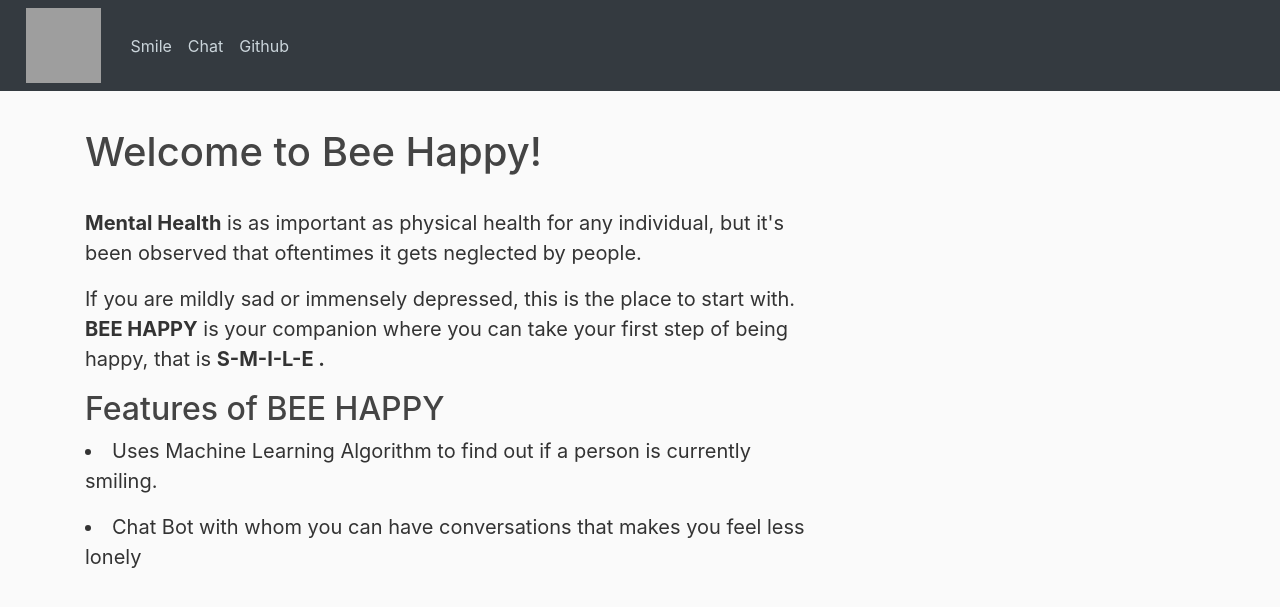
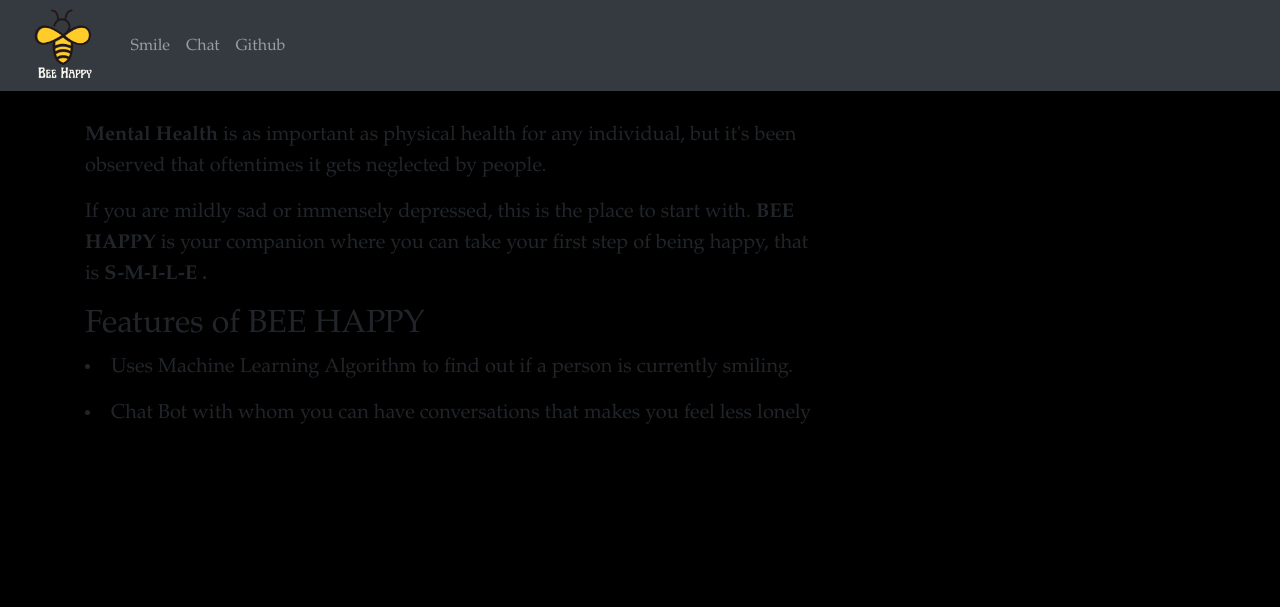
Before and after one commit to mdarshad1000/BeeHappy-Microsoft-Engage-22, a Flask app: template templates/home.html in a window 1280 px wide. Shown: the top 607 px of the page. Run offline with Flask 2, Linux system fonts and the light colour scheme; the template is opened without the code that fills it, so the values that code supplies are empty; some libraries are stand-ins or nearby versions; grey boxes are pictures that could not be loaded.

Commit message:
custom css added

```diff
--- a/static/main.css
+++ b/static/main.css
@@ -1,98 +1,37 @@
-body {
-  background: #fafafa;
-  color: #333333;
-  margin-top: 5rem;
+body
+{
+font-family: Garamond;
+background-color: black;
 }
-
-h1, h2, h3, h4, h5, h6 {
-  color: #444444;
+h1
+{
+color: black;
+margin-bottom: 0;
+margin-top: 0;
+text-align: center;
+font-size: 40px;
 }
-
-.bg-steel {
-  background-color: #5f788a;
+h3
+{
+color: black;
+font-size: 20px;
+margin-top: 3px;
+text-align: center;
 }
-
-.site-header .navbar-nav .nav-link {
-  color: #cbd5db;
-}
-
-.site-header .navbar-nav .nav-link:hover {
-  color: #ffffff;
-}
-
-.site-header .navbar-nav .nav-link.active {
-  font-weight: 500;
-}
-
-.content-section {
-  background: #ffffff;
-  padding: 10px 20px;
-  border: 1px solid #dddddd;
-  border-radius: 3px;
-  margin-bottom: 20px;
-}
-
-.article-title {
-  color: #444444;
-}
-
-a.article-title:hover {
-  color: #428bca;
-  text-decoration: none;
-}
-
-.article-content {
-  white-space: pre-line;
-}
-
-.article-img {
-  height: 65px;
-  width: 65px;
-  margin-right: 16px;
-}
-
-.article-metadata {
-  padding-bottom: 1px;
-  margin-bottom: 4px;
-  border-bottom: 1px solid #e3e3e3
-}
-
-.article-metadata a:hover {
-  color: #333;
-  text-decoration: none;
-}
-
-.article-svg {
-  width: 25px;
-  height: 25px;
-  vertical-align: middle;
-}
-
-.account-img {
-  height: 125px;
-  width: 125px;
-  margin-right: 20px;
-  margin-bottom: 16px;
-}
-
-.account-heading {
-  font-size: 2.5rem;
-}
-
-#chatbox {
+#chatbox
+{
+background-color: black;
 margin-left: auto;
 margin-right: auto;
 width: 40%;
 margin-top: 60px;
 }
-
 #userInput {
 margin-left: auto;
 margin-right: auto;
 width: 40%;
 margin-top: 60px;
 }
-
 #textInput {
 width: 87%;
 border: none;
@@ -100,13 +39,11 @@ a.article-title:hover {
 font-family: monospace;
 font-size: 17px;
 }
-
 #buttonInput {
 padding: 3px;
 font-family: monospace;
 font-size: 17px;
 }
-
 .userText {
 color: white;
 font-family: monospace;
@@ -114,13 +51,11 @@ a.article-title:hover {
 text-align: right;
 line-height: 30px;
 }
-
 .userText span {
 background-color: #009688;
 padding: 10px;
 border-radius: 2px;
 }
-
 .botText {
 color: white;
 font-family: monospace;
@@ -128,13 +63,11 @@ a.article-title:hover {
 text-align: left;
 line-height: 30px;
 }
-
 .botText span {
 background-color: #EF5350;
 padding: 10px;
 border-radius: 2px;
 }
-
 #tidbit {
 position:absolute;
 bottom:0;
```
Also changed, not shown: static/img/bee-happy.png (added), static/img/header.jpg (added). Lines whose indentation alone changed are shown as unchanged.
